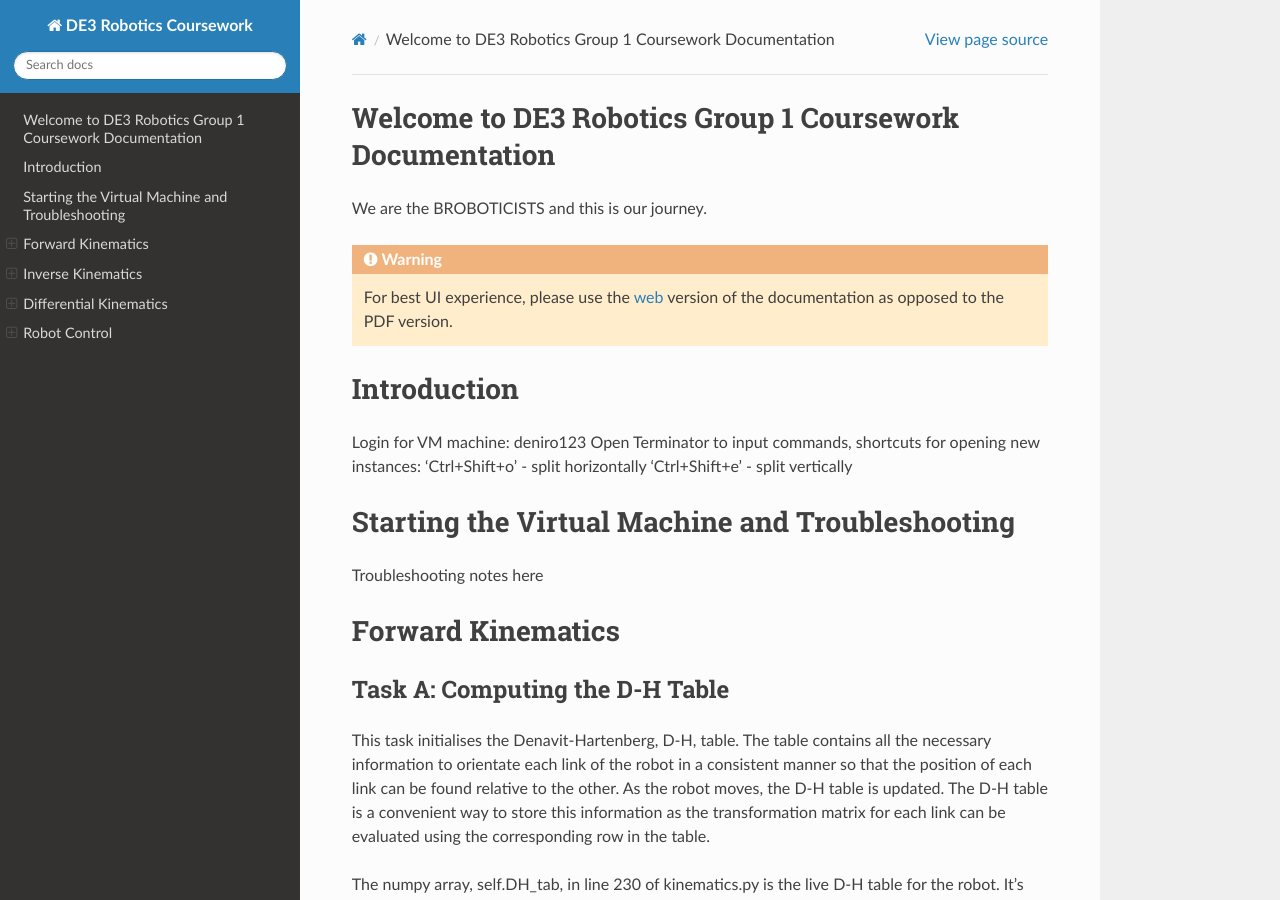
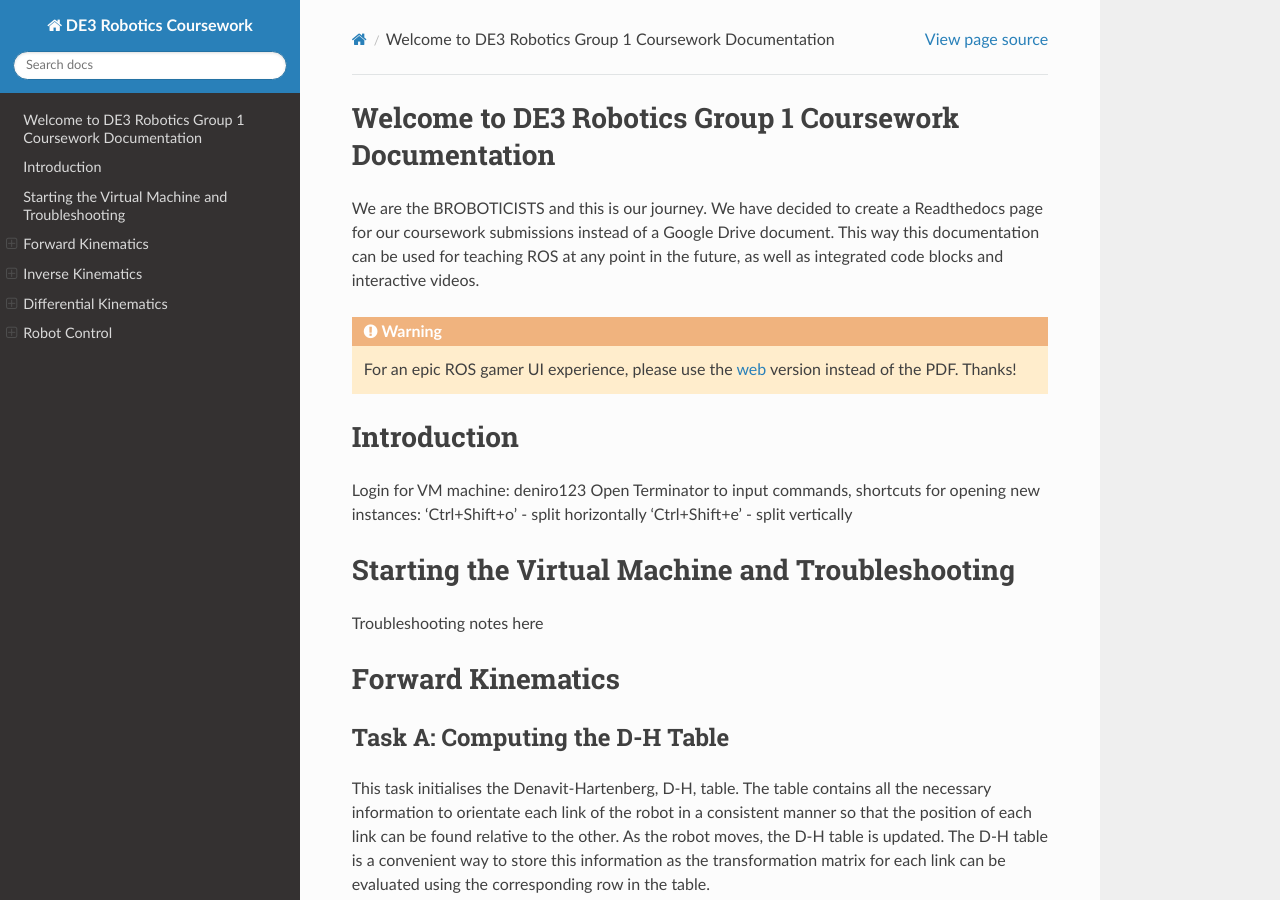
Before and after one commit to oliver-veal/robotics-coursework, a Sphinx documentation site: the page built from docs/source/index.rst, in a window 1280 px wide and 900 px high. Built offline with Sphinx 7.4.7 and the Read the Docs theme 2.0.0, drawn with Linux system fonts in a browser that asks for light colours.

Commit message:
Intro text

```diff
--- a/docs/source/index.rst
+++ b/docs/source/index.rst
@@ -12,10 +12,11 @@ Welcome to DE3 Robotics Group 1 Coursework Documentation
 ========================================================
 
 We are the BROBOTICISTS and this is our journey.
+We have decided to create a Readthedocs page for our coursework submissions instead of a Google Drive document. This way this documentation can be used for teaching ROS at any point in the future, as well as integrated code blocks and interactive videos.
 
 .. warning::
 
-    For best UI experience, please use the web_ version of the documentation as opposed to the PDF version.
+    For an epic ROS gamer UI experience, please use the web_ version instead of the PDF. Thanks!
 
 .. _web: https://robotics-coursework-de3.readthedocs.io/en/latest/#
 
```
